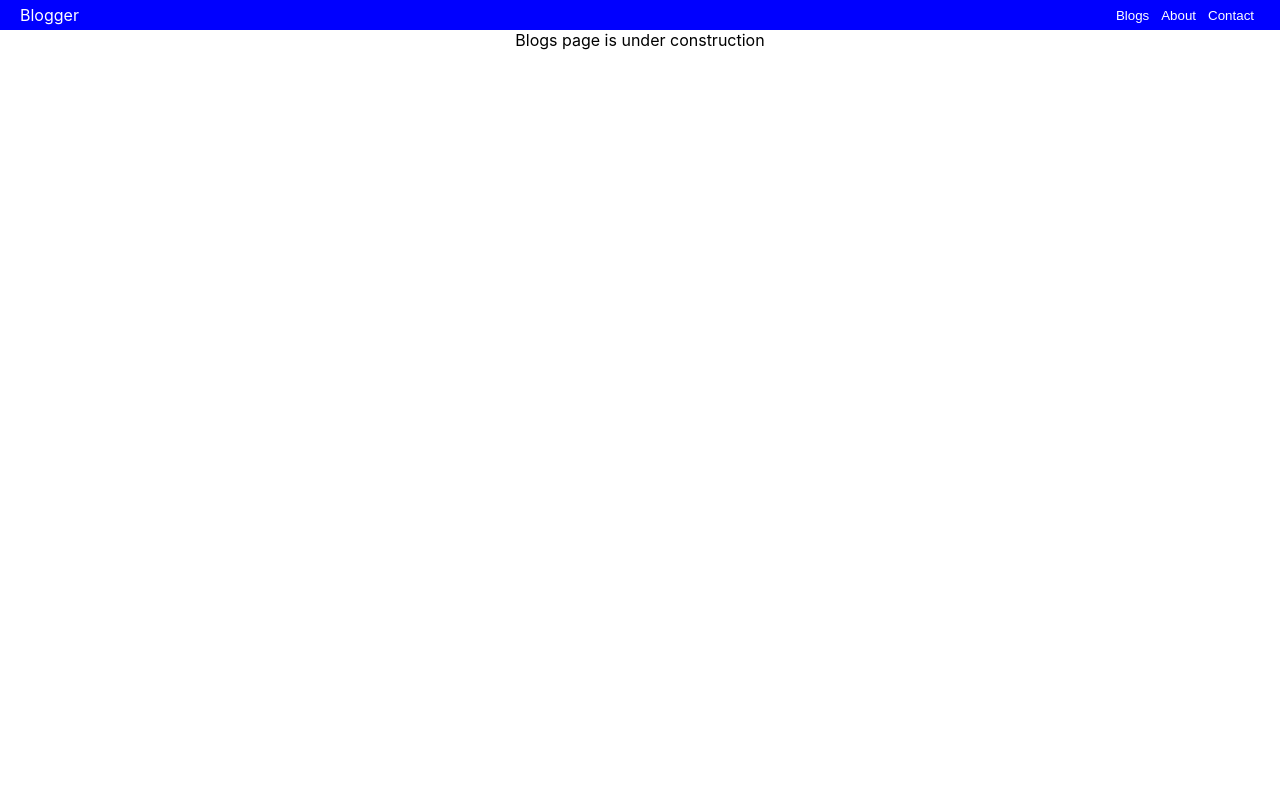
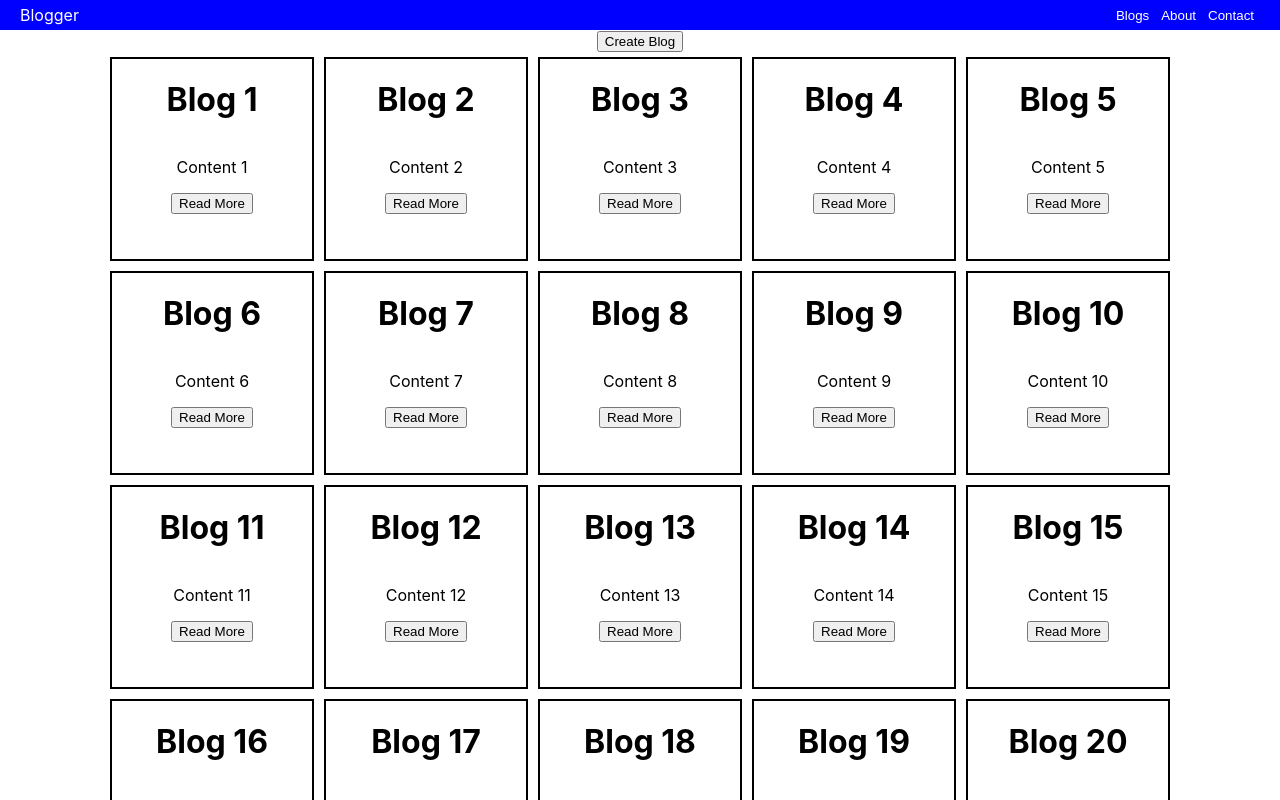
Before and after one commit to Doode1524/react-blogger-2, a React (Create React App) app: page /blogs in a window 1280 px wide. Shown: the top 800 px of the page. Built offline with nearby package versions, Linux system fonts and the light colour scheme; data requests are answered from the project's data file.

Commit message:
blogs init

```diff
--- a/package.json
+++ b/package.json
@@ -2,6 +2,7 @@
   "name": "react-blogger",
   "version": "0.1.0",
   "private": true,
+  "proxy": "http://localhost:3001",
   "dependencies": {
     "@testing-library/jest-dom": "^5.16.5",
     "@testing-library/react": "^13.4.0",
--- /dev/null
+++ b/src/pages/blogs/Blog.js
@@ -0,0 +1,15 @@
+import React from 'react'
+import './blogs-styles.css'
+
+const Blog = ({data}) => {
+
+  return (
+    <div className="blog-card">
+        <h1>{data.title}</h1>
+        <p>{data.content}</p>
+        <button>Read More</button>
+    </div>
+  )
+}
+
+export default Blog
--- a/src/pages/blogs/Blogs.js
+++ b/src/pages/blogs/Blogs.js
@@ -1,9 +1,30 @@
-import React from 'react'
+import React, { useEffect, useState } from "react";
+import Blog from "./Blog";
+import "./blogs-styles.css";
 
 const Blogs = () => {
+  const [blogs, setBlogs] = useState([]);
+
+  const fetchBlogs = async () => {
+    fetch("http://localhost:3000/blogs")
+      .then((res) => res.json())
+      .then((data) => setBlogs(data));
+  };
+
+  useEffect(() => {
+    fetchBlogs();
+  }, []);
+
   return (
-    <div>Blogs page is under construction</div>
-  )
-}
+    <>
+      <div>
+        <button>Create Blog</button>
+      </div>
+      <div className="blogs-container">
+        {blogs && blogs.map((blog) => <Blog data={blog} />)}
+      </div>
+    </>
+  );
+};
 
-export default Blogs
+export default Blogs;
--- /dev/null
+++ b/src/pages/blogs/blogs-styles.css
@@ -0,0 +1,18 @@
+.blogs-container {
+  width: 100%;
+  display: flex;
+  align-items: center;
+  justify-content: center;
+  margin: auto;
+  flex-wrap: wrap;
+}
+
+.blog-card {
+  height: 200px;
+  width: 200px;
+  border: 2px solid black;
+  margin: 5px;
+  display: flex;
+  align-items: center;
+  flex-direction: column;
+}
```
